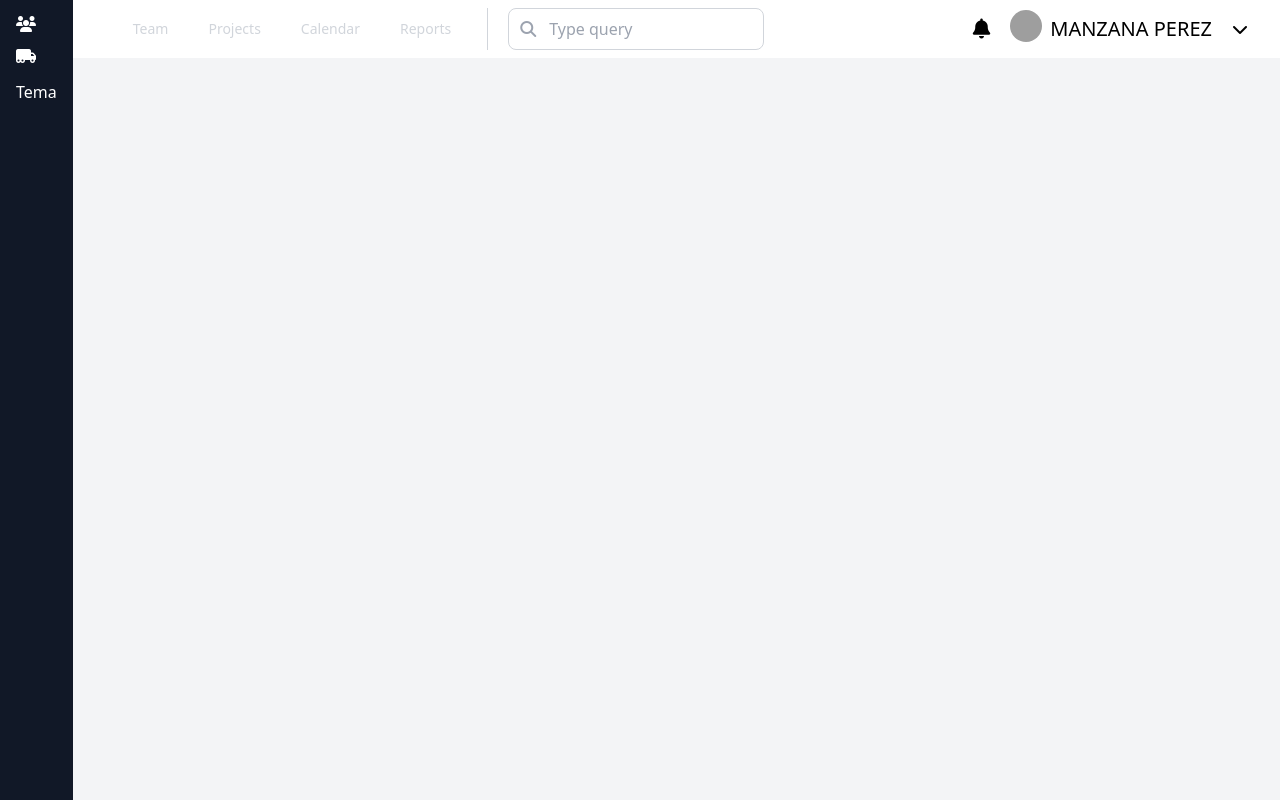
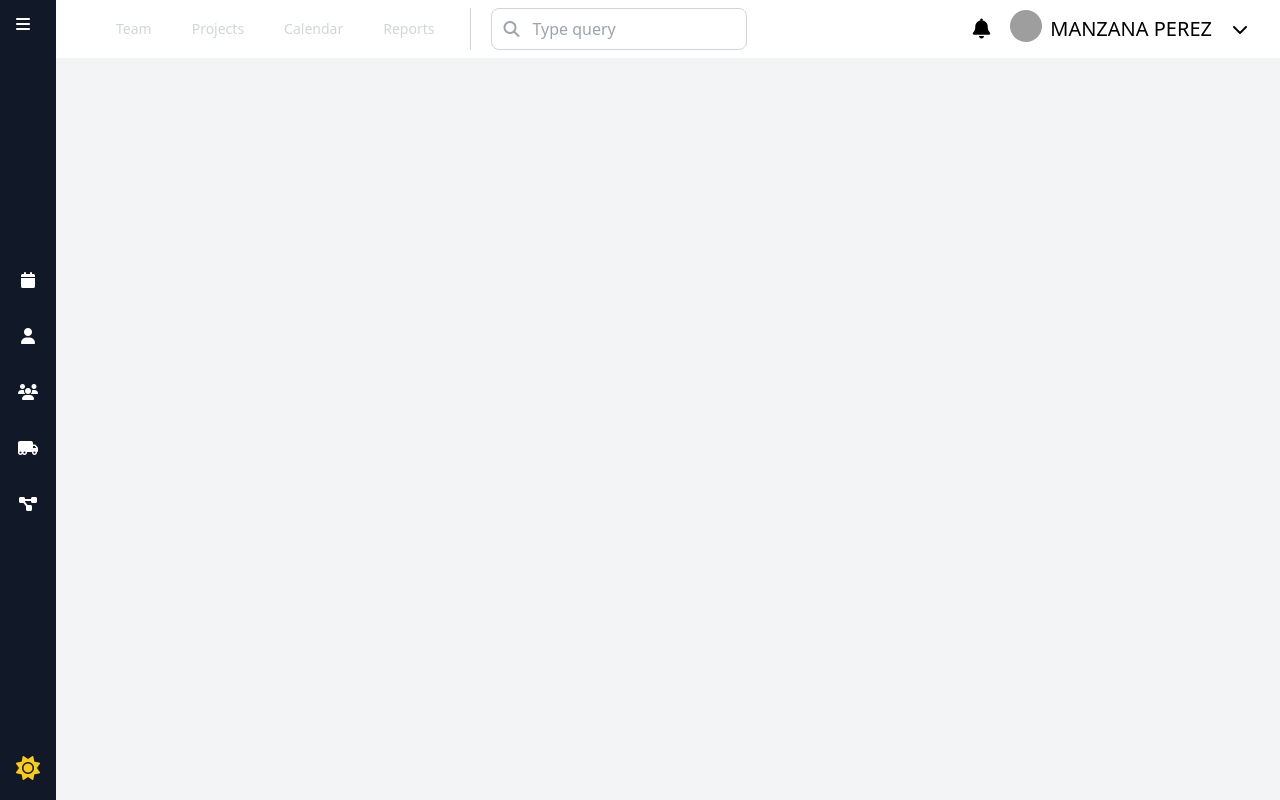
Before and after one commit to Orianig/angular-dashboard, an Angular app: page / in a window 1280 px wide. Built offline with nearby package versions, Linux system fonts and the light colour scheme; grey boxes are pictures that could not be loaded.

Commit message:
style: add dark theme button and general configuration sidebar

```diff
--- a/src/app/core/constants/menu.constant.ts
+++ b/src/app/core/constants/menu.constant.ts
@@ -1,6 +1,26 @@
 import { IMenuItem } from '../models/menu.interface';
 
 export const MENU_LIST: IMenuItem[] = [
+  {
+    name: 'Calendario',
+    active: false,
+    route: '/calendario',
+    icon: 'fa-solid fa-calendar',
+  },
+  {
+    name: 'Usuario',
+    active: false,
+    icon: 'fa-solid fa-user',
+    items: [
+      { name: 'Ver Usuario', route: '/usuario', active: false },
+      {
+        name: 'Agregar Usuario',
+        route: '/usuario/agregar',
+        active: false,
+      },
+      { name: 'Editar Usuario', route: '/usuario/editar', active: false },
+    ],
+  },
   {
     name: 'Clientes',
     active: false,
@@ -25,4 +45,18 @@ export const MENU_LIST: IMenuItem[] = [
       { name: 'Editar Proveedor', route: '/proveedores/editar', active: false },
     ],
   },
+  {
+    name: 'Proyectos',
+    active: false,
+    icon: 'fa-solid fa-diagram-project',
+    items: [
+      { name: 'Ver Proyectos', route: '/proyectos', active: false },
+      {
+        name: 'Agregar Proyectos',
+        route: '/proyectos/agregar',
+        active: false,
+      },
+      { name: 'Editar Proyectos', route: '/proyectos/editar', active: false },
+    ],
+  },
 ];
--- a/src/app/shared/layout/sidebar/sidebar.component.html
+++ b/src/app/shared/layout/sidebar/sidebar.component.html
@@ -1,15 +1,23 @@
 <div class="hidden lg:flex h-full relative">
   <!-- Main menu bar -->
   <div class="flex flex-col gap-4 bg-gray-900 text-white p-4 z-10">
+    <i class="fa-solid fa-bars"></i>
+    <div class="flex flex-col items-center justify-center flex-auto gap-10">
       <i
         *ngFor="let items of menuItemsList"
         (click)="toggleSubmenu(items.name)"
         [ngClass]="items.icon"
       >
       </i>
-    <button (click)="toggleTheme()">Tema</button>
     </div>
-
+    <!-- theme button -->
+    <div class="flex items-center">
+      <button class="focus:outline-none" (click)="toggleTheme()">
+        <i *ngIf="isDarkMode" class="fas fa-moon text-yellow-400 text-2xl"></i>
+        <i *ngIf="!isDarkMode" class="fas fa-sun text-yellow-400 text-2xl"></i>
+      </button>
+    </div>
+  </div>
   <!-- Sub menu bar -->
   <div
     class="bg-gray-300 transition-all ease-in-out delay-150 overflow-hidden"
--- a/src/app/shared/layout/sidebar/sidebar.component.ts
+++ b/src/app/shared/layout/sidebar/sidebar.component.ts
@@ -12,18 +12,14 @@ export class SidebarComponent {
   public activeMenu: string | null = null;
   public menuItemsList: IMenuItem[] = MENU_LIST;
   public subMenuItemsList: IMenuItem[] = [];
+  public isDarkMode = this.themeService.theme == 'dark' ? true : false;
 
   constructor(private themeService: ThemeService) {}
 
   toggleTheme() {
     const currentTheme = this.themeService.theme;
     this.themeService.theme = currentTheme == 'dark' ? 'light' : 'dark';
-    // Otro camino, yo prefiero usar el operador ternario
-    // if (currentTheme == 'dark') {
-    //   this.themeService.theme = 'light'
-    // } else {
-    //   this.themeService.theme = 'dark'
-    // }
+    this.isDarkMode = this.themeService.theme == 'dark' ? true : false;
   }
 
   toggleSubmenu(section: string | null) {
```
Lines whose indentation alone changed are shown as unchanged.
